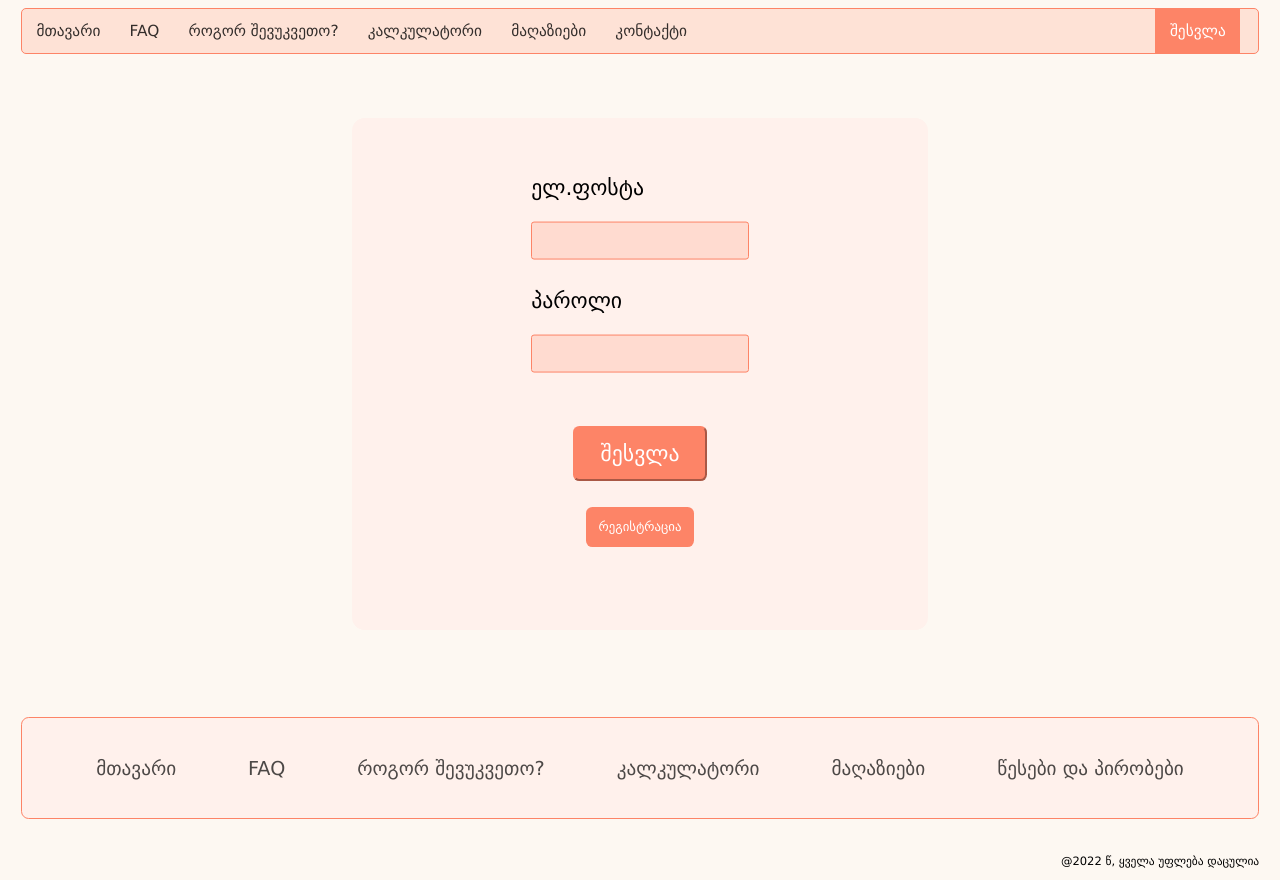
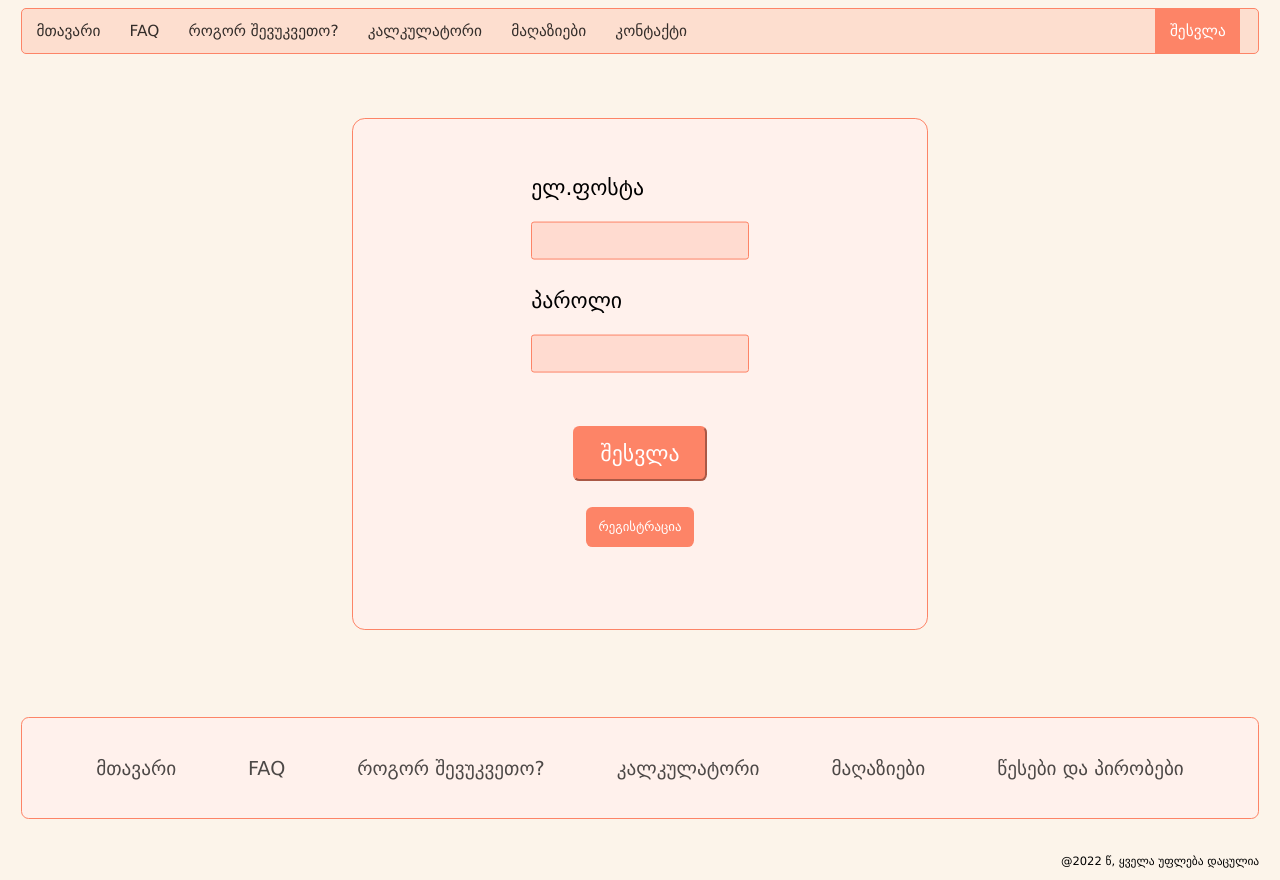
Before and after one commit to GegaLataria/forwarder-web, a React (Create React App) app: page /login in a window 1280 px wide. Built offline with nearby package versions, Linux system fonts and the light colour scheme.

Commit message:
updated webpage background color

```diff
--- a/src/components/App.css
+++ b/src/components/App.css
@@ -10,5 +10,8 @@ html {
 
 body {
     box-sizing: border-box;
-    background-color: rgba(250, 235, 215, 0.309);
+    /* background-color: rgba(250, 235, 215, 0.309); */
+
+    /* new color */
+    background-color: rgba(250, 235, 215, 0.5);
 }
--- a/src/components/nav-items/login/Login.css
+++ b/src/components/nav-items/login/Login.css
@@ -9,6 +9,7 @@
   width: 45vw;
   height: 40vw;
   background-color: rgb(255, 241, 236);
+  border: 1px solid #FD8467;
   display: flex;
   align-items:center;
   justify-content: center;
```
